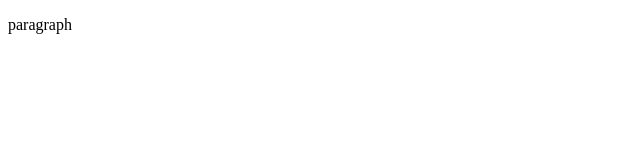
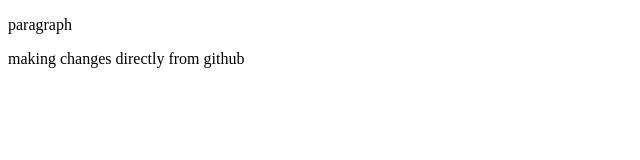
Before and after one commit to realtirtha/git-try, a plain HTML site: page index.html in a window 1280 px wide. Shown: the whole page, without its empty margins (0-640 px from the left). Drawn offline with Linux system fonts and the light colour scheme.

Commit message:
Update index.html

```diff
--- a/index.html
+++ b/index.html
@@ -7,5 +7,6 @@
 </head>
 <body>
     <p>paragraph</p>
+    <p>making changes directly from github</p>
 </body>
 </html>
```
